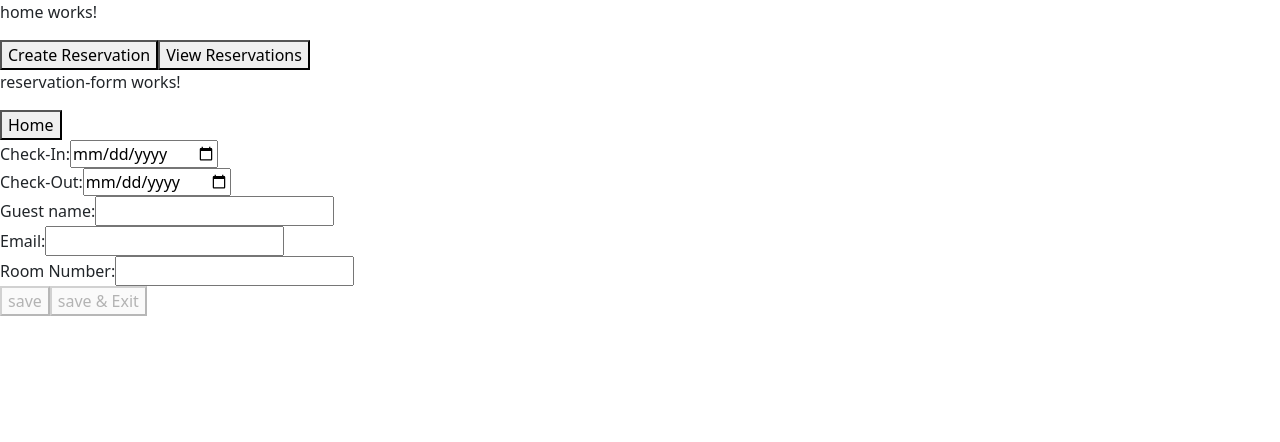
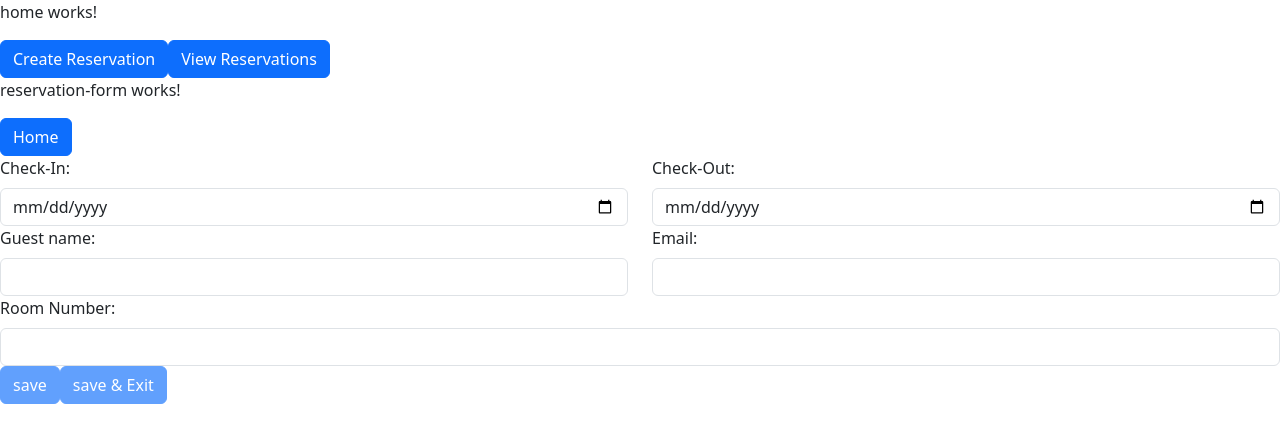
Before and after one commit to ashishchauhan99/Hotel-Reservation-App16, an Angular app: page /new in a window 1280 px wide. Shown: the top 442 px of the page. Built offline with nearby package versions, Linux system fonts and the light colour scheme.

Commit message:
added some css

```diff
--- a/src/app/home/home.component.html
+++ b/src/app/home/home.component.html
@@ -1,5 +1,5 @@
 <div>
     <p>home works!</p>
-    <button [routerLink]="['/new']">Create Reservation</button>
-    <button [routerLink]="['/list']">View Reservations</button>
+    <button class="btn btn-primary" [routerLink]="['/new']">Create Reservation</button>
+    <button class="btn btn-primary" [routerLink]="['/list']">View Reservations</button>
 </div>
--- a/src/app/reservation/reservation-form/reservation-form.component.html
+++ b/src/app/reservation/reservation-form/reservation-form.component.html
@@ -2,44 +2,54 @@
 
 <p>reservation-form works!</p>
 
-<button [routerLink]="['']">Home</button>
+<button class="btn btn-primary" [routerLink]="['']">Home</button>
 
 <form [formGroup]="reservationForm" (ngSubmit)="onSubmit()">
 
-    <div>
-        <label>Check-In: </label>
-        <input type="date" formControlName="checkInDate">
-        <!-- ?.toched means if checkInDate is not null and user has at least once tries to put some date
+    <div class="row">
+        <div class="col">
+            <label class="form-label">Check-In: </label>
+            <input class="form-control" type="date" formControlName="checkInDate">
+            <!-- ?.toched means if checkInDate is not null and user has at least once tries to put some date
          ?.invalid is a shortcut in which means if not null then this object is availalbe after the ? sign-->
-        <div *ngIf="reservationForm.get('checkInDate')?.invalid && reservationForm.get('checkInDate')?.touched">
-              Check-In Date required
+            <small class="text-danger"
+                *ngIf="reservationForm.get('checkInDate')?.invalid && reservationForm.get('checkInDate')?.touched">
+                Check-In Date required
+            </small>
+        </div>
+
+        <div class="col">
+            <label class="form-label">Check-Out: </label>
+            <input class="form-control" type="date" formControlName="checkOutDate">
         </div>
     </div>
 
-    <div>
-        <label>Check-Out: </label>
-        <input type="date" formControlName="checkOutDate">
-    </div>
+    <div class="row">
+        <div class="col">
+            <label class="form-label">Guest name: </label>
+            <input class="form-control" type="text" formControlName="guestName">
+            <small class="text-danger"
+                *ngIf="reservationForm.get('guestName')?.invalid && reservationForm.get('guestName')?.touched">
+                Guest name is required
+            </small>
+        </div>
 
-    <div>
-        <label>Guest name: </label>
-        <input type="text" formControlName="guestName">
-        <div *ngIf="reservationForm.get('guestName')?.invalid && reservationForm.get('guestName')?.touched">
-              Guest name is required
+        <div class="col">
+            <label class="form-label">Email: </label>
+            <input class="form-control" type="email" formControlName="guestEmail">
         </div>
     </div>
 
-    <div>
-        <label>Email: </label>
-        <input type="email" formControlName="guestEmail">
+    <div class="row">
+        <div class="col">
+            <label class="form-label">Room Number: </label>
+            <input class="form-control" type="number" formControlName="roomNumber">
+        </div>
     </div>
 
-    <div>
-        <label>Room Number: </label>
-        <input type="number" formControlName="roomNumber">
-    </div>
-
-    <button type="submit" [disabled]="reservationForm.invalid" (click)="setAction('submit')">save</button>
-    <button type="submit" [disabled]="reservationForm.invalid" (click)="setAction('submitExit')">save & Exit</button>
+    <button class="btn btn-primary" type="submit" [disabled]="reservationForm.invalid"
+        (click)="setAction('submit')">save</button>
+    <button class="btn btn-primary" type="submit" [disabled]="reservationForm.invalid"
+        (click)="setAction('submitExit')">save & Exit</button>
 
 </form>
--- a/src/app/reservation/reservation-list/reservation-list.component.html
+++ b/src/app/reservation/reservation-list/reservation-list.component.html
@@ -3,7 +3,7 @@
     <app-home></app-home>
     <div class="container mt-3"></div>
 
-    <button [routerLink]="['']">Home</button>
+    <button class="btn btn-primary" [routerLink]="['']">Home</button>
 
     <div class="container mt-3">
         <table class="table table-striped table-bordered table-hover align-middle mt-4"
```
